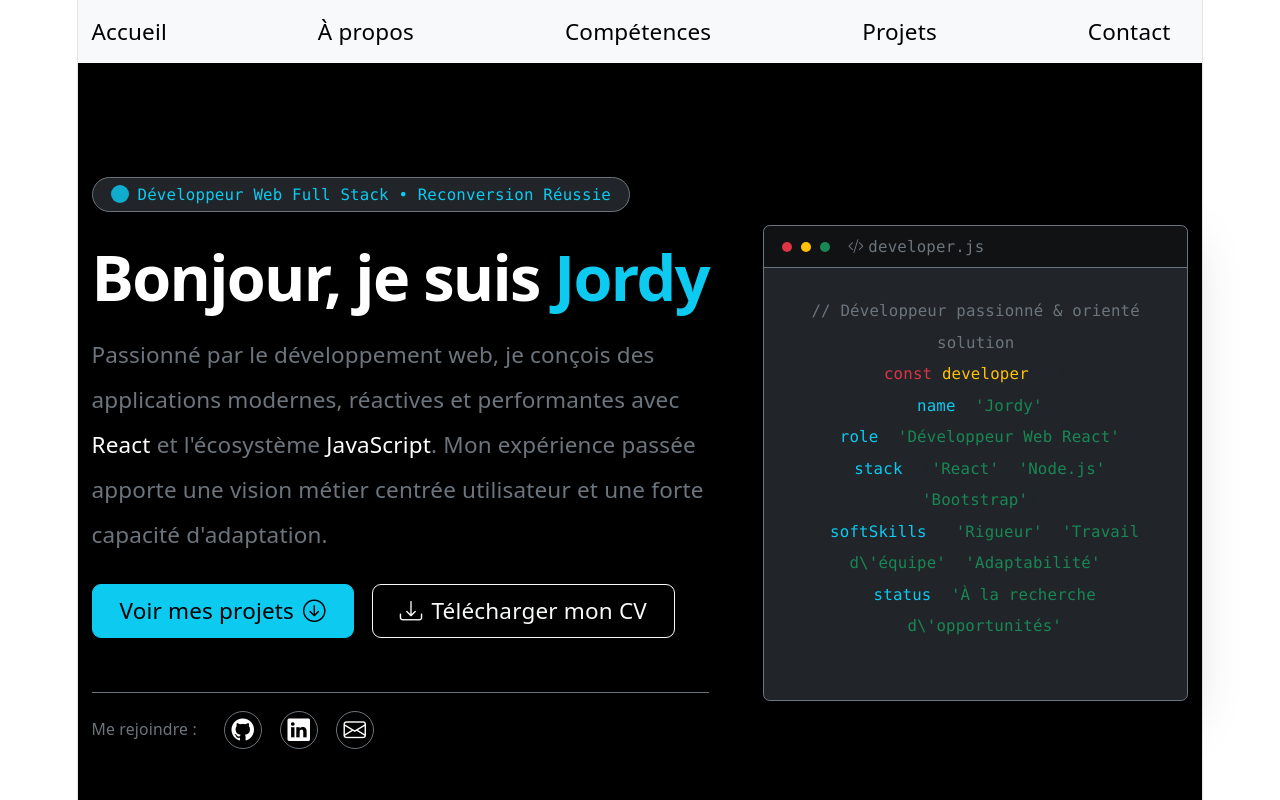
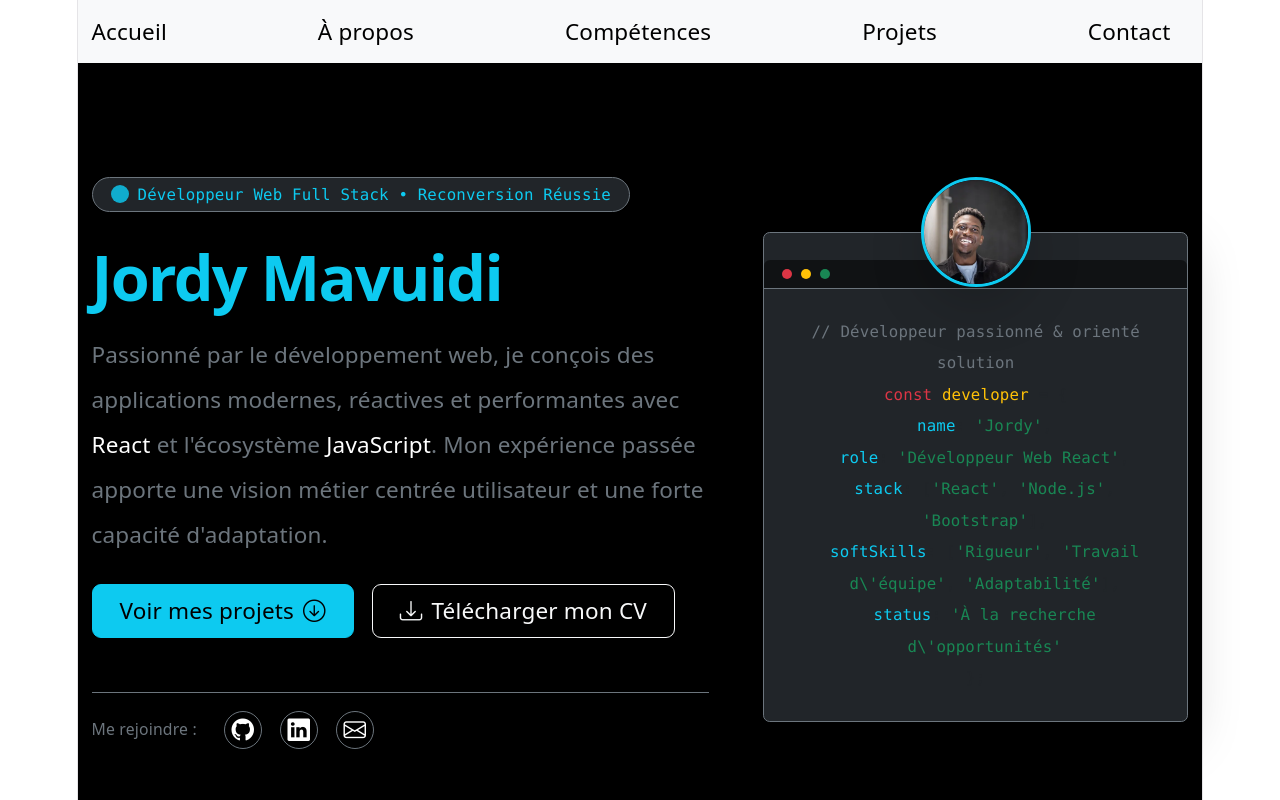
Before and after one commit to Joko8e/PortFolio-, a React app: page / in a window 1280 px wide. Shown: the top 800 px of the page. Built offline with nearby package versions, Linux system fonts and the light colour scheme; the HTML template or start-up script is replaced by a standard one.

Commit message:
modif Hero

```diff
--- a/src/components/Hero.jsx
+++ b/src/components/Hero.jsx
@@ -1,4 +1,5 @@
 import React from 'react'
+import Profile from '../assets/Profile.jpg'
 
 function Hero() {
   return (
@@ -13,12 +14,11 @@ function Hero() {
             <div className="d-inline-flex align-items-center gap-2 px-3 py-1 rounded-pill bg-dark border border-secondary text-info mb-4">
               <span className="spinner-grow spinner-grow-sm text-info" role="status" aria-hidden="true"></span>
               <span className="small font-monospace">Développeur Web Full Stack &bull; Reconversion Réussie</span>
-              {/* le &bull sert de séparateur visuel entre les éléments */}
             </div>
 
             {/* Titre principal */}
             <h1 className="display-4 fw-bold text-white mb-3">
-              Bonjour, je suis <span className="text-info">Jordy</span>
+              <span className="text-info">Jordy Mavuidi</span>
             </h1>
 
             {/* Sous-titre / Slogan */}
@@ -81,17 +81,31 @@ function Hero() {
 
           </div>
 
-          {/* Colonne Droite : Visuel / Code Snippet d'illustration */}
-          <div className="col-12 col-lg-5">
-            <div className="card bg-dark border-secondary shadow-lg overflow-hidden">
+          {/* Colonne Droite : Photo + Code Snippet */}
+          <div className="col-12 col-lg-5 pt-4 pt-lg-0">
+            <div className="position-relative">
+
+              {/* Photo de profil (Avatar flottant) */}
+              <div
+                className="position-absolute top-0 start-50 translate-middle rounded-circle border border-3 border-info overflow-hidden shadow-lg"
+                style={{ width: '110px', height: '110px', zIndex: 10 }}
+              >
+                {/* Photo de profil */}
+                <img
+                  src={Profile}
+                  alt="Jordy Mavuidi"
+                  className="w-100 h-100 object-fit-cover"
+                />
+              </div>
+
+              {/* Carte style éditeur de code avec décalage en haut pour l'avatar */}
+              <div className="card bg-dark border-secondary shadow-lg overflow-hidden pt-4 mt-4">
+
                 {/* Barre supérieure style éditeur de code */}
                 <div className="card-header bg-black bg-opacity-50 border-bottom border-secondary d-flex align-items-center gap-2 py-2 px-3">
                   <span className="rounded-circle bg-danger d-inline-block" style={{ width: '10px', height: '10px' }}></span>
                   <span className="rounded-circle bg-warning d-inline-block" style={{ width: '10px', height: '10px' }}></span>
                   <span className="rounded-circle bg-success d-inline-block" style={{ width: '10px', height: '10px' }}></span>
-                <span className="text-secondary font-monospace small ms-2">
-                  <i className="bi bi-code-slash me-1"></i>developer.js
-                </span>
                 </div>
 
                 {/* Contenu du code d'illustration */}
@@ -117,6 +131,9 @@ function Hero() {
                   </p>
                   <p className="mb-0">&#125;;</p>
                 </div>
+
+              </div>
+
             </div>
           </div>
 
```
Also changed, not shown: src/assets/Profile.jpg (added). Lines whose indentation alone changed are shown as unchanged.
